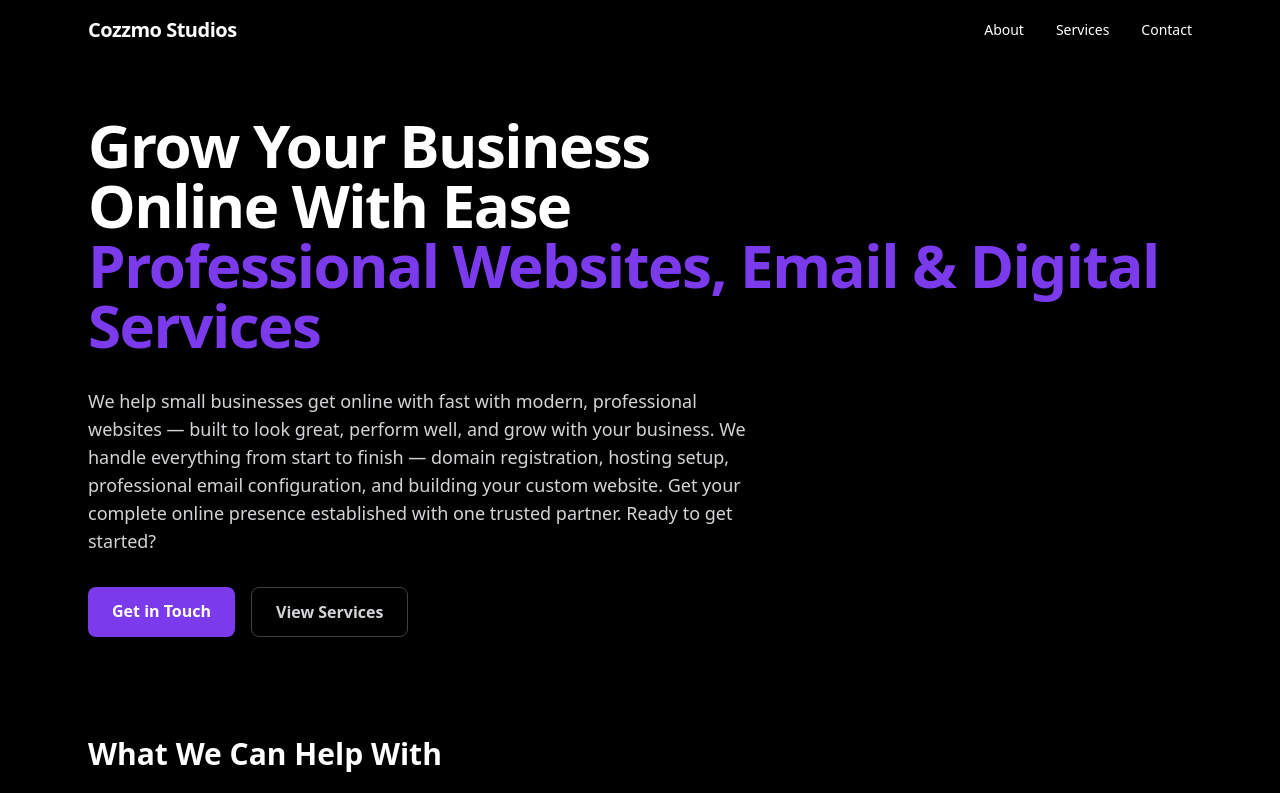
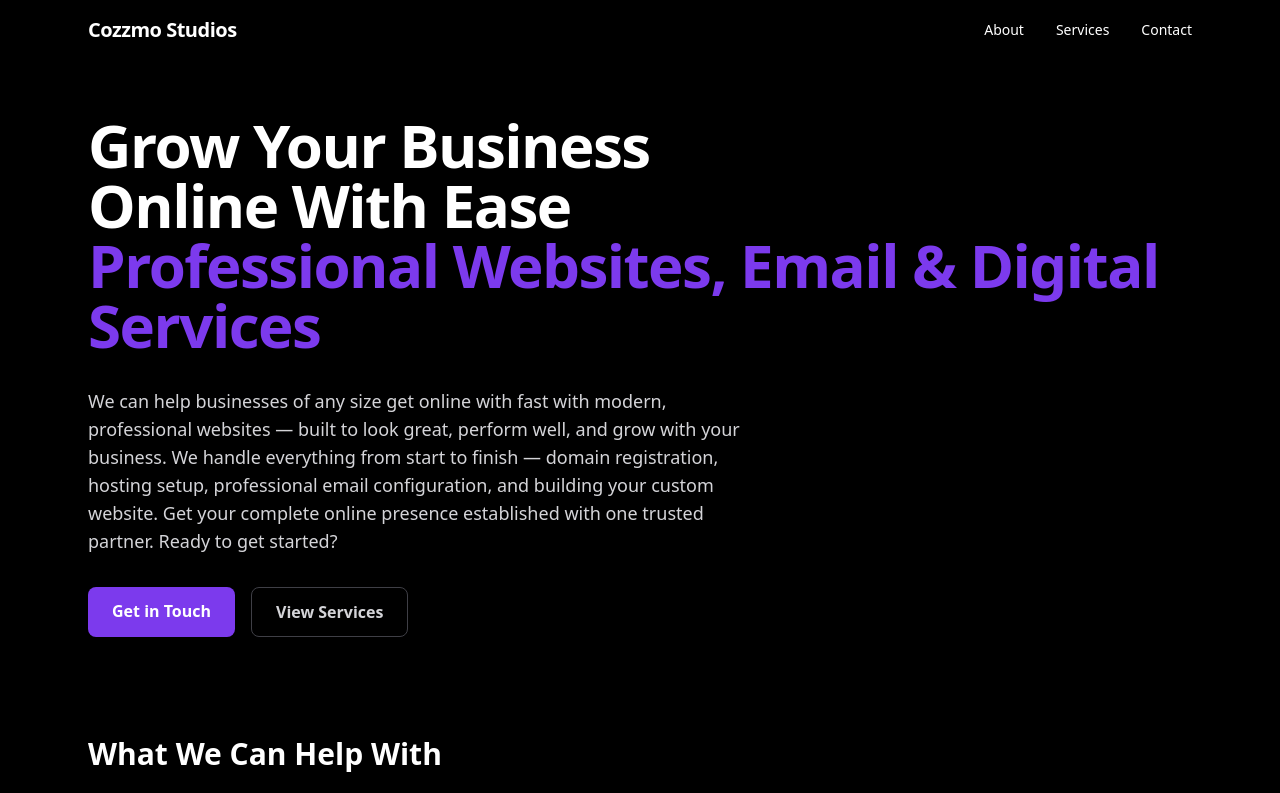
Before and after one commit to coreychamberlain/cozzmo-studios, a Next.js app: page / in a window 1280 px wide. Shown: the top 793 px of the page. Built offline with nearby package versions, Linux system fonts and the light colour scheme.

Commit message:
wording change'

```diff
--- a/app/about/page.tsx
+++ b/app/about/page.tsx
@@ -10,7 +10,7 @@ export default function AboutPage() {
       {/* About hero */}
       <Hero
         title="About Cozzmo Studios"
-        intro="Hi, I’m Corey — the developer behind Cozzmo Studios. I’ve been a developer for 13 years and currently work as a senior developer. We help small businesses get online quickly and professionally, from brand-new websites to improving existing ones."
+        intro="Hi, I’m Corey — the developer behind Cozzmo Studios. I’ve been a developer for 13 years and currently work as a senior developer. We can help businesses of any size get online quickly and professionally, from brand-new websites to improving existing ones."
         extra="We pride ourselves on being friendly, approachable, and always striving to produce the best work possible. We lead projects for clients generating multi-million-pound revenues."
         imageSrc="/img/me.jpg"
       />
--- a/components/home/Hero.tsx
+++ b/components/home/Hero.tsx
@@ -55,7 +55,7 @@ export default function Hero() {
           transition={{ delay: 1.0, duration: 0.6 }}
           className="text-zinc-300 text-lg max-w-2xl"
         >
-          We help small businesses get online with fast with modern, professional websites — built to look great, perform well, and grow with your business. We handle everything from start to finish — domain registration, hosting setup, professional email configuration, and building your custom website. Get your complete online presence established with one trusted partner. Ready to get started?
+          We can help businesses of any size get online with fast with modern, professional websites — built to look great, perform well, and grow with your business. We handle everything from start to finish — domain registration, hosting setup, professional email configuration, and building your custom website. Get your complete online presence established with one trusted partner. Ready to get started?
         </motion.p>
 
         {/* Buttons */}
```
Also changed, not shown: 1 other file (tests, documents, lock files or other folders).
